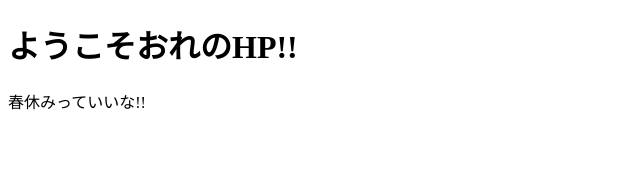
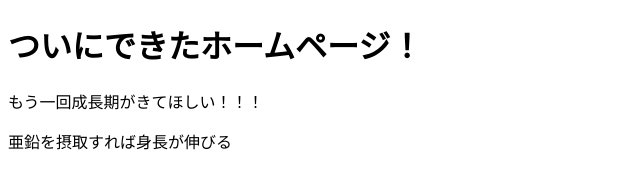
Before and after one commit to KenKenKent/my_homepage, a plain HTML site: page index.html in a window 1280 px wide. Shown: the whole page, without its empty margins (0-640 px from the left). Drawn offline with Linux system fonts and the light colour scheme.

Commit message:
すごいファイルあげた

```diff
--- a/index.html
+++ b/index.html
@@ -1,10 +1,11 @@
 <!DOCTYPE html>
 <html>
 	<head>
-		<title>おれのHP</title>
+		<title>ページ俺のホームページ！</title>
 	</head>
 	<body>
-		<h1>ようこそおれのHP!!</h1>
-		<p>春休みっていいな!!</p>
+		<h1>ついにできたホームページ！</h1>
+		<p>もう一回成長期がきてほしい！！！</p>
+		<p>亜鉛を摂取すれば身長が伸びる</p>
 	</body>
 </html>
```
